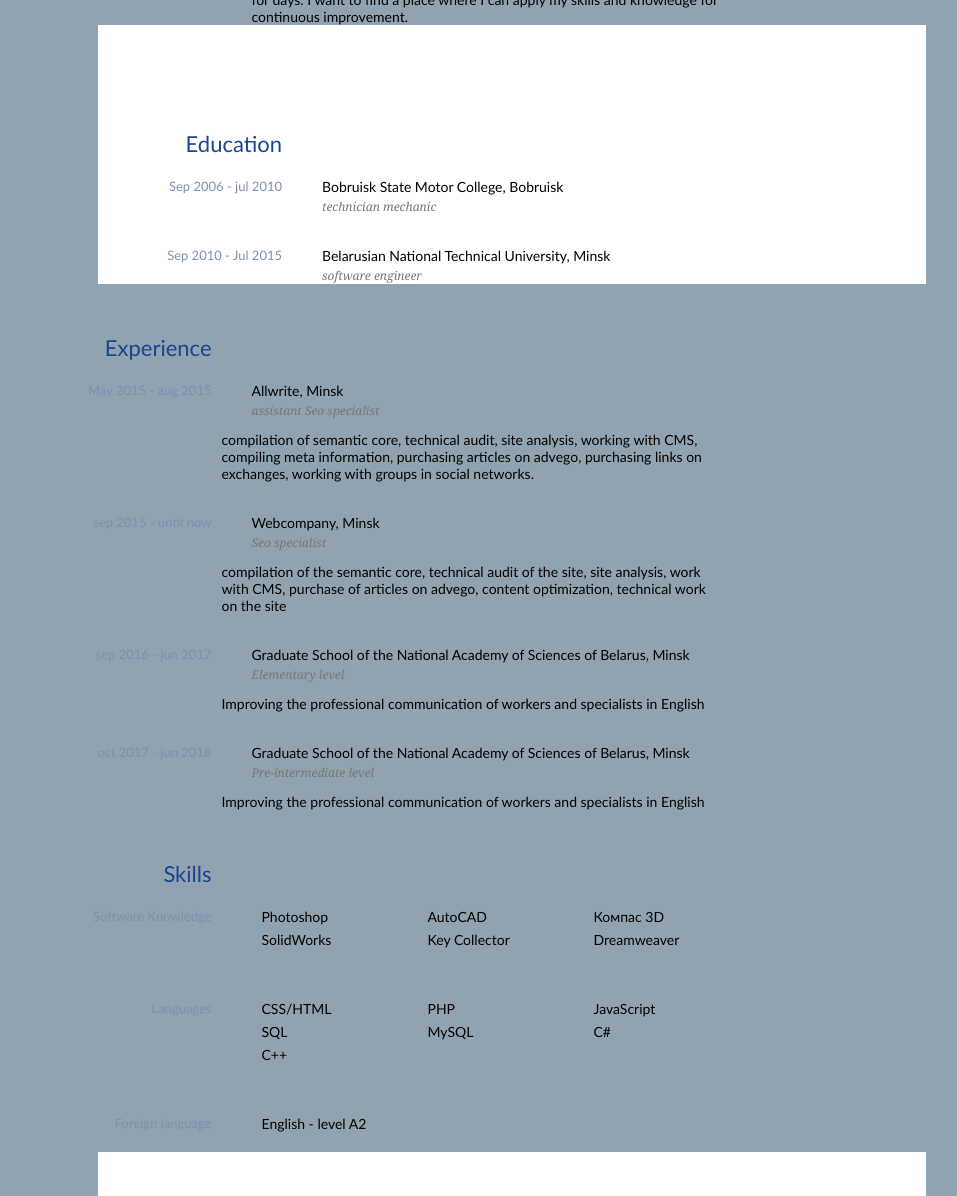
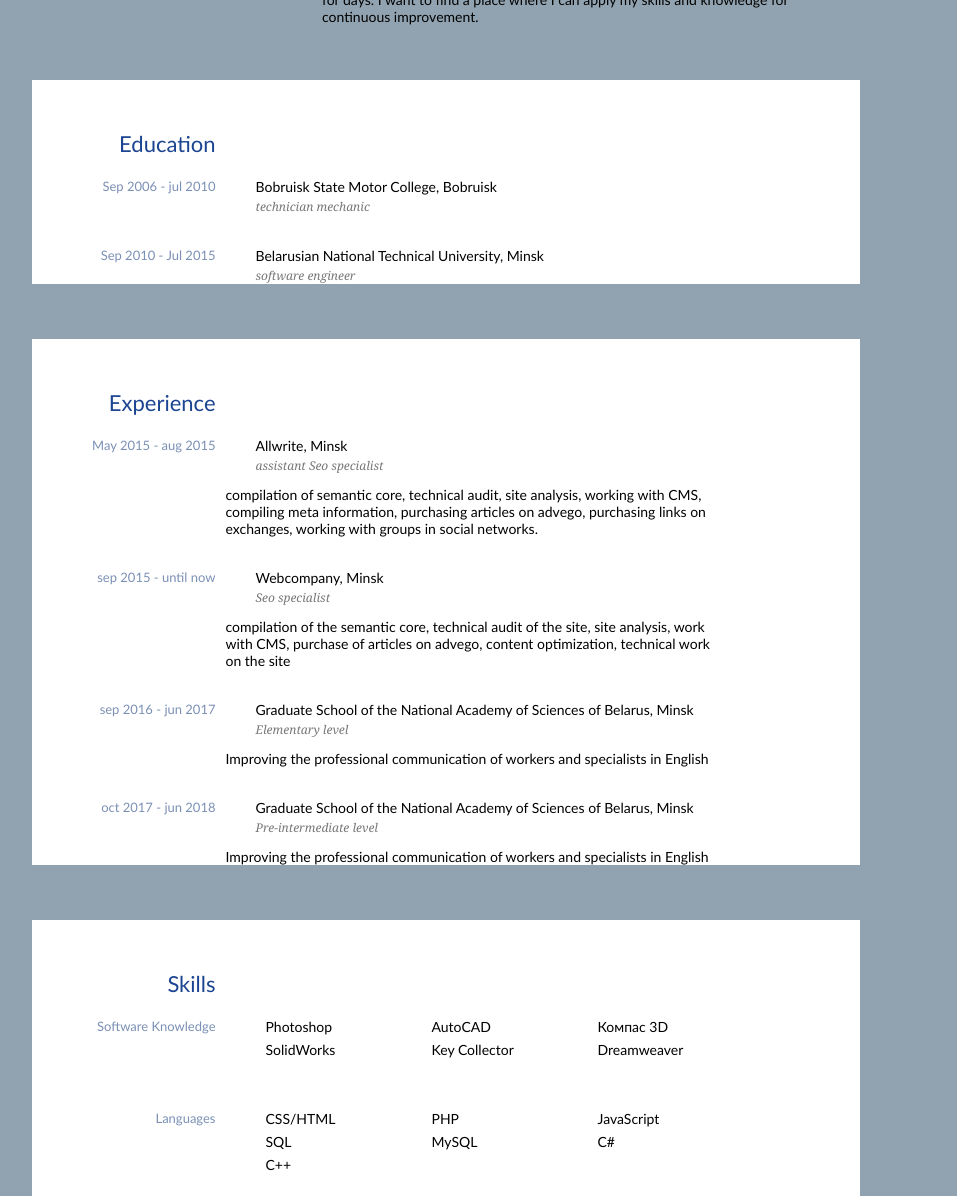
Before and after one commit to karsash/rsschool-cv, a plain HTML site: page index.html in a window 1280 px wide. Shown: the part 336-1532 px from the top of the page, without its empty margins (128-1085 px from the left). Drawn offline with Linux system fonts and the light colour scheme.

Commit message:
fix: error correction index.html

```diff
--- a/index.html
+++ b/index.html
@@ -3,10 +3,12 @@
 <head>
 	<meta charset="UTF-8">
 	<link rel="stylesheet" type="text/css" href="style.css">
-	<title>Resume-html5</title>
+	<title>CV</title>
 </head>
 <body>
+
 	<header>
+    <div class="education">
 		    <div class="entry">
             <img class="photo" src="foto.jpeg" alt="Alexander_Karpovich">
               <div class="contact">
@@ -20,18 +22,19 @@
                   </ul>
               </div>
         </div>
+    </div>
 	</header>
-	<aside>
 
-	</aside>
 <main>
+    <div class="education">
 		  <article class="entry">
         <h2>Summary</h2>
         <p>Although I have the education of a software engineer, I haven't worked for them for days. I want to find a place where I can apply my skills and knowledge for continuous improvement.</p>
 		  </article>
+    </div>
 
-		<section class="education">
-
+	<section>
+    <div class="education">
 			<div class="entry">
         <h2>Education</h2>
 
@@ -47,9 +50,12 @@
                 <em>software engineer</em></p>
           </div>
       </div>
+    </div>
 	</section>
 
-		<section class="entry">
+	<section>
+    <div class="education">
+      <div class="entry">
         <h2>Experience</h2>
 
           <div class="content">
@@ -91,9 +97,13 @@
                   <li>Improving the professional communication of workers and specialists in English</li>
                 </ul>
           </div>
+      </div>
+    </div>
 	</section>
 
-		<section class="entry">
+	<section>
+    <div class="education">
+      <div class="entry">
         <h2>Skills</h2>
 
           <div class="content">
@@ -130,6 +140,9 @@
                 <li>English - level A2</li>
               </ul>
           </div>
+
+      </div>
+    </div>
 	</section>
 
 	<div class="clear"></div>
```
Lines whose indentation alone changed are shown as unchanged.
